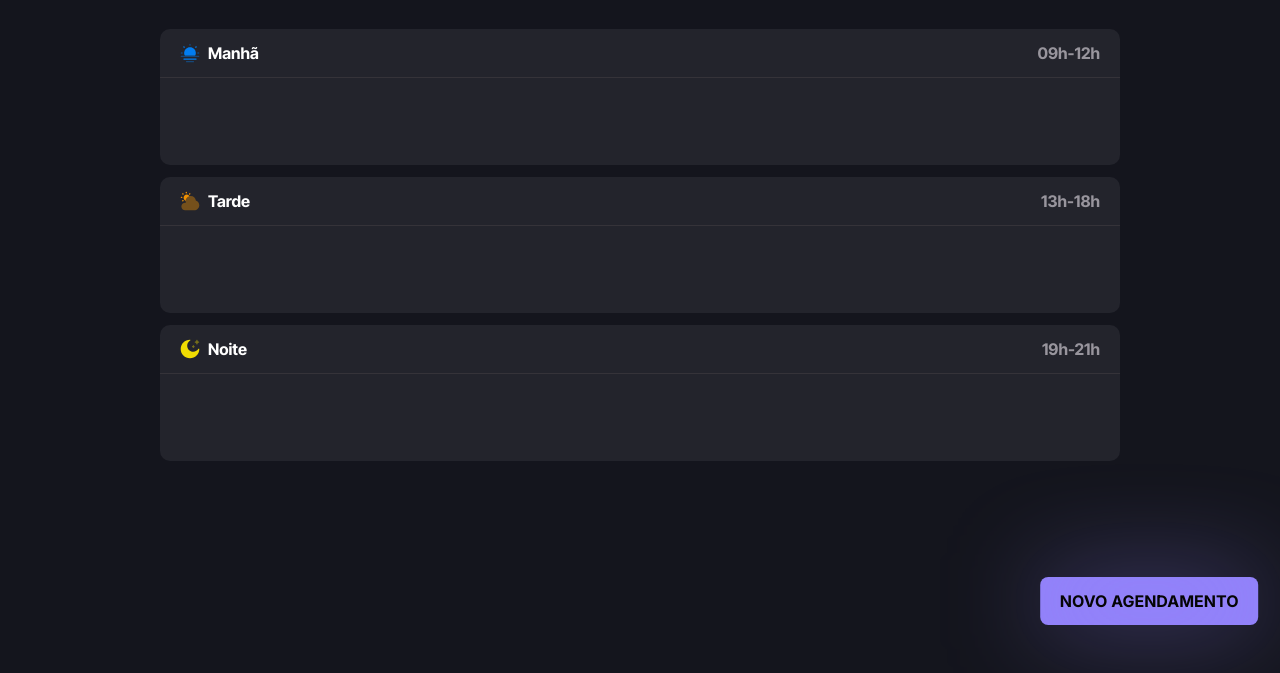
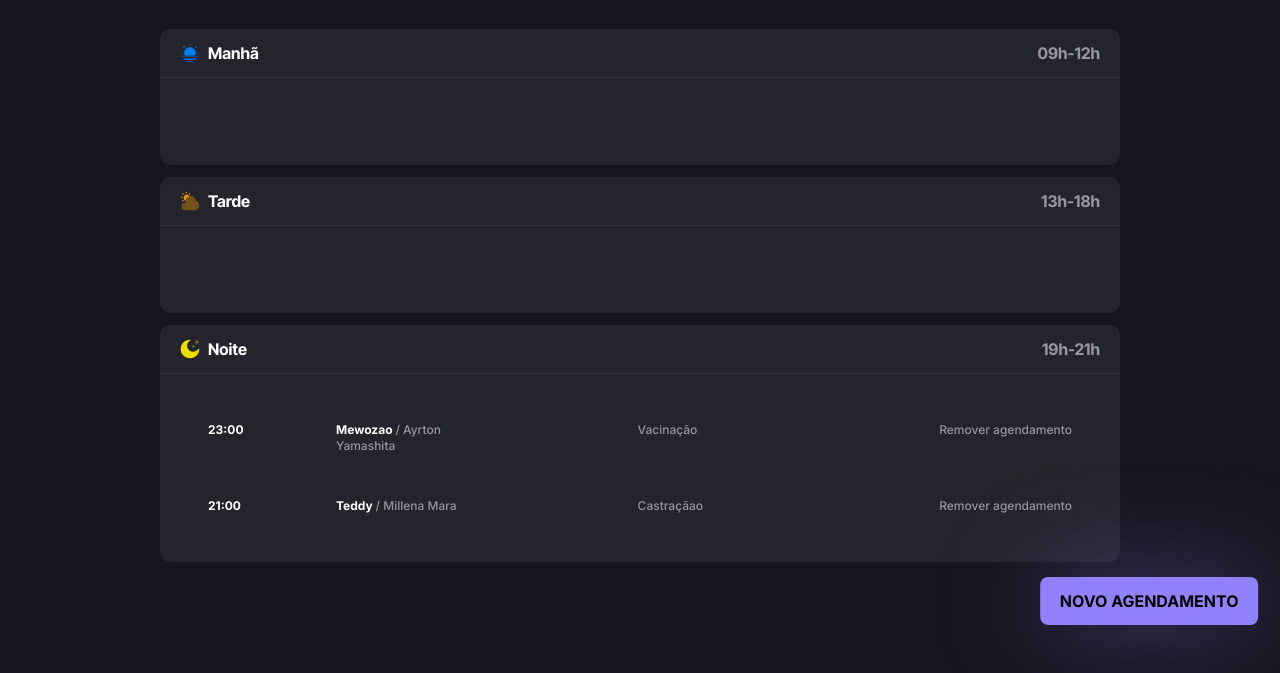
Before and after one commit to AyrtonYamashita/mundo-pet, a website built with webpack: page index.html in a window 1280 px wide. Shown: the part 127-800 px from the top of the page. Built offline with nearby package versions, Linux system fonts and the light colour scheme; data requests are answered from the project's data file.

Commit message:
Implementando rota para buscar agendamentos

```diff
--- a/index.html
+++ b/index.html
@@ -6,7 +6,7 @@
     <meta charset="UTF-8" />
     <meta name="viewport" content="width=device-width, initial-scale=1.0" />
     <title>Mundo Pet</title>
-    <link rel="stylesheet" href="./src/styles/index.css" />
+    <!-- <link rel="stylesheet" href="./src/styles/index.css" /> -->
     <link
       href="https://fonts.googleapis.com/css2?family=Inter+Tight:ital,wght@0,700;1,700&display=swap"
       rel="stylesheet"
@@ -107,7 +107,7 @@
 
           <div class="list-schedules">
             <ul>
-              <!-- <li>
+              <li>
                 <div>
                   <span class="hour"> 20:00 </span>
                   <span class="pacient">
@@ -115,10 +115,9 @@
                     <span class="name">/ Camila Santos</span>
                   </span>
                 </div>
-
                 <span class="service"> Limpeza de Dentes </span>
                 <span class="cancel">Remover agendamento</span>
-              </li> -->
+              </li>
             </ul>
           </div>
         </section>
--- a/server.json
+++ b/server.json
@@ -7,6 +7,14 @@
       "description": "Vacinação",
       "contact": "(65) 9963-7054",
       "when": "2024-09-06T23:00:00.000Z"
+    },
+    {
+      "id": 1725656295888,
+      "tutor": "Millena Mara",
+      "pet": "Teddy",
+      "description": "Castraçãao",
+      "contact": "(65) 99966-8944",
+      "when": "2024-09-06T21:00:00.000Z"
     }
   ]
 }
--- a/src/modules/form/page-load.js
+++ b/src/modules/form/page-load.js
@@ -1,4 +1,5 @@
 import { scheduleDays } from "../schedules/load.js"
+import { fetchSchedule } from "../../services/schedule-fetch.js"
 document.addEventListener("DOMContentLoaded", () => {
   scheduleDays()
 })
--- a/src/modules/schedules/load.js
+++ b/src/modules/schedules/load.js
@@ -1,9 +1,14 @@
+import { fetchSchedule } from "../../services/schedule-fetch.js";
 import { hoursLoad } from "../form/hours-load.js"
+import { scheduleShow } from "./show.js";
 
 const selectedDate = document.getElementById("date");
 
-export function scheduleDays() {
+export async function scheduleDays() {
   const date = selectedDate.value
 
+  const dailySchedules = await fetchSchedule({ date })
+
+  scheduleShow({ dailySchedules })
   hoursLoad({ date })
 }
--- /dev/null
+++ b/src/modules/schedules/show.js
@@ -0,0 +1,42 @@
+import dayjs from "dayjs";
+
+const periodMorning = document.querySelector(".morning .list-schedules ul");
+const periodSunset = document.querySelector(".sunset .list-schedules ul");
+const periodNight = document.querySelector(".night .list-schedules ul");
+
+export function scheduleShow({ dailySchedules }) {
+  try {
+    periodMorning.innerHTML = ""
+    periodSunset.innerHTML = ""
+    periodNight.innerHTML = ""
+
+    dailySchedules.forEach((schedule) => {
+      const item = `
+                      <li data-id="${schedule.id}">
+                        <div>
+                          <span class="hour"> ${dayjs(schedule.when).format("HH:mm")} </span>
+                          <span class="pacient">
+                            <strong>${schedule.pet}</strong>
+                            <span class="name">/ ${schedule.tutor}</span>
+                          </span>
+                        </div>
+                        <span class="service"> ${schedule.description} </span>
+                        <span class="cancel">Remover agendamento</span>
+                      </li>
+      `
+
+      const hour = dayjs(schedule.when).hour()
+
+      if (hour <= 12) {
+        periodMorning.innerHTML += item
+      } else if (hour > 12 && hour <= 18) {
+        periodSunset.innerHTML += item
+      } else {
+        periodNight.innerHTML += item
+      }
+    })
+  }
+  catch (e) {
+
+  }
+}
--- /dev/null
+++ b/src/services/schedule-fetch.js
@@ -0,0 +1,20 @@
+import { apiConfig } from "./api-config.js";
+import dayjs from "dayjs";
+
+export async function fetchSchedule({ date }) {
+  try {
+    const response = await fetch(`${apiConfig.baseUrl}/schedules`)
+
+    const data = await response.json()
+
+    console.log(data)
+
+    const dailySchedules = data.filter((schedule) => dayjs(date).isSame(schedule.when, "day"))
+
+    return dailySchedules
+  } catch (e) {
+    alert("Ocorreu um erro ao buscar os agendamentos do dia selecionado...")
+    console.log(e)
+  }
+
+}
```
